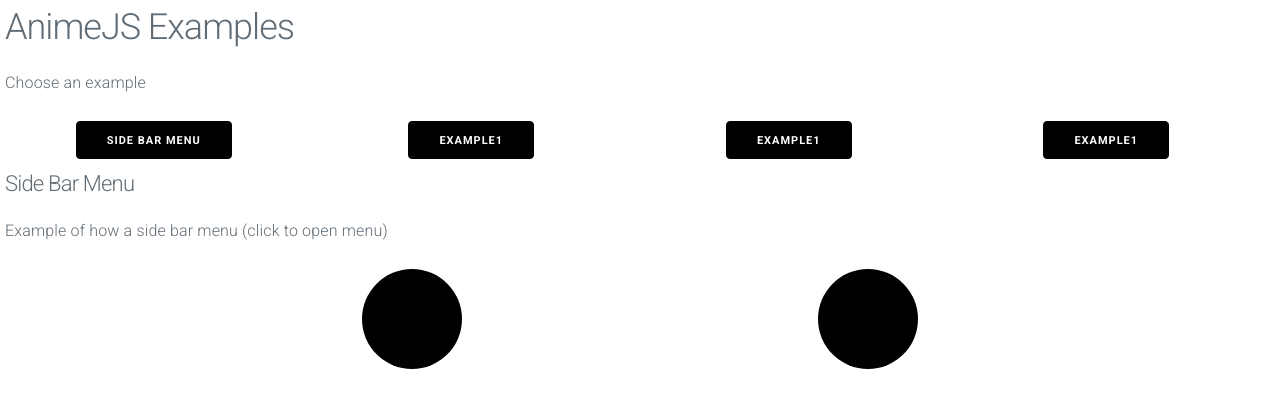
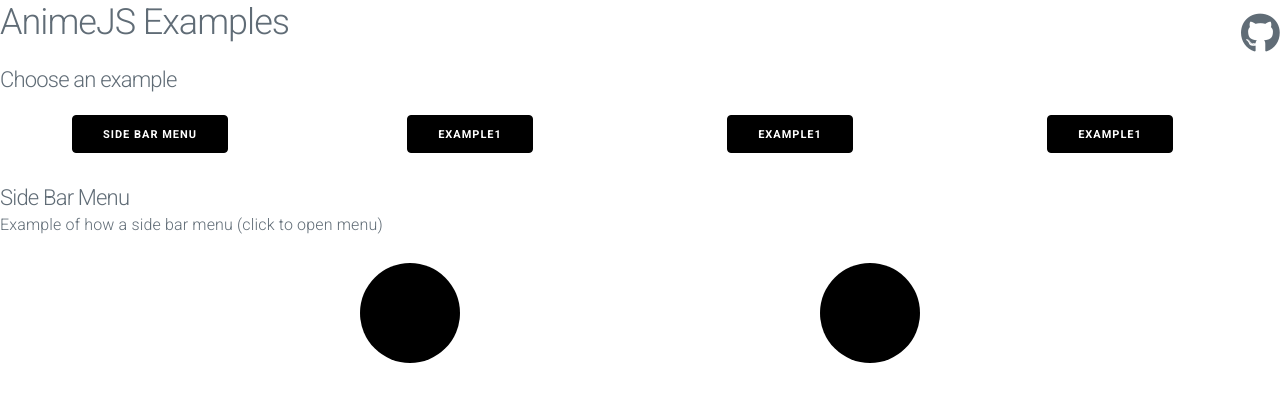
Before and after one commit to joshnice/animejs_example_site, a website: page index.html in a window 1280 px wide. Drawn offline with nearby package versions, Linux system fonts and the light colour scheme.

Commit message:
added sticky header

```diff
--- a/index.html
+++ b/index.html
@@ -5,19 +5,24 @@
     <script src="https://code.jquery.com/jquery-3.5.1.min.js"></script>
     <script src="anime.min.js"></script>
     <script src="javascript.js"></script>
+    <script src="https://kit.fontawesome.com/eaf139f1d1.js" crossorigin="anonymous"></script>
 
     <link rel="stylesheet" href="https://fonts.googleapis.com/css?family=Roboto:300,300italic,700,700italic">
     <link rel="stylesheet" href="https://cdnjs.cloudflare.com/ajax/libs/normalize/8.0.1/normalize.css">
     <link rel="stylesheet" href="https://cdnjs.cloudflare.com/ajax/libs/milligram/1.4.0/milligram.css">
+
 </head>
 
 <body>
 
-    <div id="container">
+    <div id="header">
+        <h2 id="page-title">AnimeJS Examples</h2>
+        <i class="fab fa-github" id="github-icon"></i>
+    </div>
 
-        <h2>AnimeJS Examples</h2>
+    <div id="body">
 
-        <p>Choose an example</p>
+        <h4>Choose an example</h4>
 
         <div class="row">
             <div class="column column-25 column-container"><button class="button-black">Side Bar Menu</button></div>
@@ -29,8 +34,8 @@
 
         <div id="example_one">
 
-            <h4>Side Bar Menu</h4>
-            <p>Example of how a side bar menu (click to open menu)</p>
+            <h4 class="example-header">Side Bar Menu</h4>
+            <p class="example-desc">Example of how a side bar menu (click to open menu)</p>
 
             <div class="box-container">
                 <div id="basic-box" class="box">
@@ -44,6 +49,8 @@
             </div>
         </div>
 
+        <div style="height: 2000px">
+        </div>
 
     </div>
 
--- a/package.json
+++ b/package.json
@@ -10,6 +10,7 @@
   "author": "",
   "license": "ISC",
   "dependencies": {
+    "@fortawesome/fontawesome-free": "^5.13.1",
     "milligram": "^1.4.1"
   }
 }
--- a/style.css
+++ b/style.css
@@ -1,9 +1,31 @@
 body {
     margin: 0px;
+    overflow: hidden;
+    display: flex;
+    flex-direction: column;
+    height: 100%;
 }
 
-#container {
-    margin: 5px;
+#header {
+    display: flex;
+    justify-content: center;
+    align-items: center;
+    flex-shrink: 0;
+}
+
+#body {
+    flex-grow: 1;
+    overflow-y: auto;
+}
+
+#page-title {
+    flex-shrink: 0;
+    flex-grow: 1;
+}
+
+#github-icon {
+    flex-shrink: 1;
+    font-size: 40px;
 }
 
 .row {
@@ -20,11 +42,16 @@
     justify-content: center;
     align-items: center;
 }
+.example-header {
+    margin-bottom: 0px;
+    margin-top: 20px;
+}
 
 .box {
     width: 100px;
     height: 100px;
     background-color: black;
+    cursor: pointer;
 }
 
 .box-container {
```
Also changed, not shown: 1 other file.
